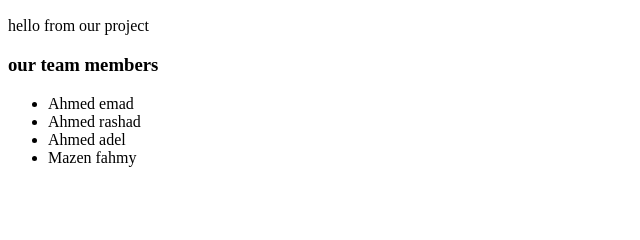
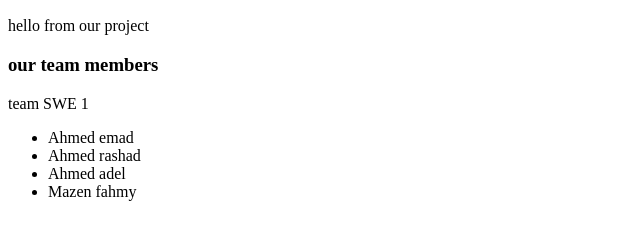
Before and after one commit to Ahm3d3mad00/test1, a plain HTML site: page index.html in a window 1280 px wide. Shown: the part 96-336 px from the top of the page, without its empty margins (0-640 px from the left). Drawn offline with Linux system fonts and the light colour scheme.

Commit message:
adding my commit

```diff
--- a/index.html
+++ b/index.html
@@ -7,11 +7,13 @@
        <h2>soft LEVEL 2</h2>
        <p>hello from our project </p>
        <h3>our team members</h3>
+       <p>team SWE 1</p>
        <ul>
             <li>Ahmed emad</li>
             <li>Ahmed rashad</li>
             <li>Ahmed adel</li>
             <li>Mazen fahmy</li>
+
        </ul>
     </body>
 </html>
```
